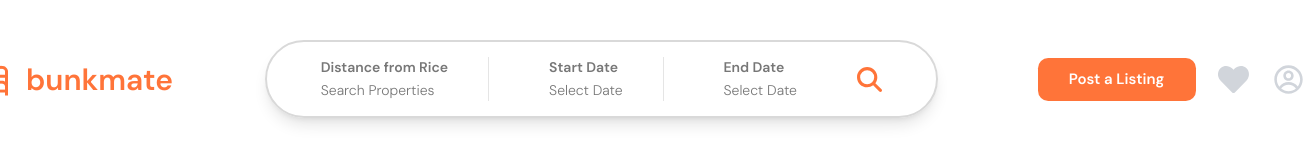
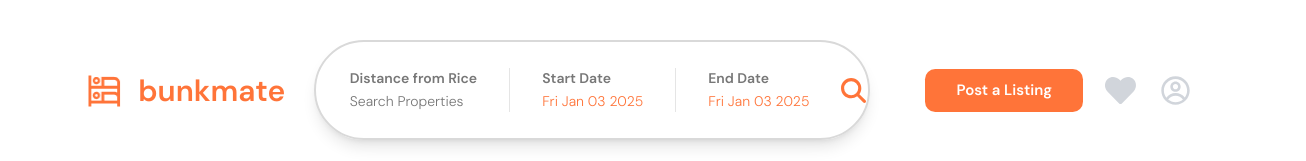
Before and after one commit to rice-apps/bunkmate-but-better, a Next.js app: page /listing in a window 1280 px wide. Shown: the top 161 px of the page, 1306 px wide, since content can reach past the window. Built offline with nearby package versions, Linux system fonts and the light colour scheme.

Commit message:
building navbar

```diff
--- a/components/Navbar.tsx
+++ b/components/Navbar.tsx
@@ -13,6 +13,8 @@ import {
   DropdownMenuSeparator,
   DropdownMenuTrigger,
 } from "@/components/ui/dropdown-menu"
+import { Calendar } from "@/components/ui/calendar";
+import { Popover, PopoverContent, PopoverTrigger } from "@radix-ui/react-popover";
 
 
 import { useState } from 'react';
@@ -25,15 +27,53 @@ import Link from 'next/link';
 // <FaMagnifyingGlass />
 //
 
-const Navbar = () => {
+interface ModularDropDownProps {
+  allOptions: string[];
+  title: string;
+}
 
-  const [selectedOption, setSelectedOption] = useState("Search Properties");
-  const [startDate, setStartDate] = useState("Select Date");
-  const [endDate, setEndDate] = useState("Select Date");
+const ModularDropDown: React.FC<ModularDropDownProps> = ({ allOptions, title }) => {
+  const [selectedOption, setSelectedOption] = useState(title);
 
+  const MenuItem: React.FC<{ option: string }> = ({ option }) => {
+    return (
+      <>
+        <DropdownMenuItem key={option} onClick={() => setSelectedOption(option)} className="flex justify-center">
+          <p className='hover:text-[#FF7439] text-center'>{option}</p>
+        </DropdownMenuItem>
+      </>
+    )
+  }
 
   return (
-    <div className='my-10 mx-10 flex flex-row place-items-center gap-[100px]'>
+    <>
+      <DropdownMenu key={title}>
+        <DropdownMenuTrigger asChild>
+          <button className='text-left max-w-full'>
+            <p className={`text-[14px] font-light ${selectedOption !== title ? "text-[#FF7439] font-bold" : "text-[#777777]"}`}>
+              {selectedOption}
+            </p>
+          </button>
+        </DropdownMenuTrigger>
+
+        <DropdownMenuContent className=''>
+          {allOptions.map((option) => {
+            return (
+              <MenuItem option={option} key={option} />
+            );
+          })}
+        </DropdownMenuContent>
+      </DropdownMenu>
+    </>
+  );
+}
+
+const Navbar = () => {
+  const [startDate, setStartDate] = useState<Date | undefined>(new Date());
+  const [endDate, setEndDate] = useState<Date | undefined>(new Date());
+
+  return (
+    <div className='my-10 mx-10 flex flex-row place-items-center xl:gap-[5%] lg:gap-[5%] md:gap-[3%] sm:gap-[1%]'>
       <button className='hover:scale-110 transition-transform duration:100'>
         <Link href='/' className='flex flex-row gap-[8.33] place-items-center'>
           <Image src="/bunkmate_logo.png" alt="Bunkmate Logo" width={35.48} height={35.48} className='h-[35.48px] w-[35.48px]' />
@@ -41,45 +81,45 @@ const Navbar = () => {
         </Link>
       </button>
 
-      <div className="w-[700px] h-[78px] border-[2px] border-[#D9D9D9] rounded-[50px] shadow-lg flex place-items-center justify-center">
-        <div className='w-[657px] h-[41px] justify-center place-items-center flex flex-row whitespace-nowrap gap-5'>
-          <div className='grid grid-rows-2 gap-[2px] border-r pr-10'>
+      <div className="w-[50vw] h-[12.5vh] border-[2px] border-[#D9D9D9] rounded-[50px] shadow-lg flex place-items-center justify-center">
+        <div className='max-w-full h-[41px] justify-center place-items-center flex flex-row whitespace-nowrap'>
+          <div className='grid grid-rows-2 gap-[2px] border-r sm:px-1 md:px-3 lg:px-6 xl:px-8'>
             <p className='text-[14px] font-semibold text-[#777777]'>Distance from Rice</p>
-            <DropdownMenu>
-              <DropdownMenuTrigger asChild>
+            <ModularDropDown allOptions={["< 1 mile", "< 3 miles", "< 5 miles", "> 5 miles"]} title={"Search Properties"} />
+          </div>
+          <div className='grid grid-rows-2 gap-[2px] border-r sm:px-1 md:px-3 lg:px-6 xl:px-8 text-left'>
+            <p className='text-[14px] font-semibold text-[#777777]'>Start Date</p>
+            <Popover>
+              <PopoverTrigger asChild>
                 <button className='text-left'>
-                  <p className={`text-[14px] font-light ${selectedOption !== "Search Properties" ? "text-[#FF7439] font-bold" : "text-[#777777]"}`}>
-                    {selectedOption}
-                  </p>
+                  <p className={`text-[14px] font-light ${startDate && startDate.toDateString() !== "Select Date" ? "text-[#FF7439] font-bold" : "text-[#777777]"}`}>{startDate ? startDate.toDateString() : "Select Date"}</p>
                 </button>
-              </DropdownMenuTrigger>
-              <DropdownMenuContent className=''>
-                <DropdownMenuItem onClick={() => setSelectedOption("< 1 mile")} className="flex justify-center">
-                  <p className='hover:text-[#FF7439] text-center'>&lt; 1 mile</p>
-                  </DropdownMenuItem>
-                <DropdownMenuItem onClick={() => setSelectedOption("< 3 miles")} className="flex justify-center">
-                  <p className='hover:text-[#FF7439] text-center'>&lt; 3 miles</p>
-                  </DropdownMenuItem>
-                <DropdownMenuItem onClick={() => setSelectedOption("< 5 miles")} className="flex justify-center">
-                  <p className='hover:text-[#FF7439] text-center'>&lt; 5 miles</p>
-                  </DropdownMenuItem>
-                <DropdownMenuItem onClick={() => setSelectedOption("> 5 miles")} className="flex justify-center">
-                  <p className='hover:text-[#FF7439] text-center'>&gt; 5 miles</p>
-                  </DropdownMenuItem>
-              </DropdownMenuContent>
-            </DropdownMenu>
+              </PopoverTrigger>
+              <PopoverContent className="p-2 bg-white rounded-lg shadow-lg" style={{ zIndex: 1000 }}>
+                <Calendar
+                        mode="single"
+                        selected={startDate}
+                        onSelect={setStartDate}
+                />
+              </PopoverContent>
+            </Popover>
           </div>
-          <div className='grid grid-rows-2 gap-[2px] border-r px-10 text-left'>
-            <p className='text-[14px] font-semibold text-[#777777]'>Start Date</p>
-            <button className='text-left'>
-              <p className='text-[14px] font-light text-[#777777]'>{ startDate }</p>
-            </button>
-          </div>
-          <div className='grid grid-rows-2 gap-[2px] px-10'>
+          <div className='grid grid-rows-2 gap-[2px] sm:px-1 md:px-3 lg:px-6 xl:px-8'>
             <p className='text-[14px] font-semibold text-[#777777]'>End Date</p>
-            <button className='text-left'>
-              <p className='text-[14px] font-light text-[#777777]'>{ endDate }</p>
-            </button>
+            <Popover>
+              <PopoverTrigger asChild>
+                <button className='text-left'>
+                <p className={`text-[14px] font-light ${endDate && endDate.toDateString() !== "Select Date" ? "text-[#FF7439] font-bold" : "text-[#777777]"}`}>{endDate ? endDate.toDateString() : "Select Date"}</p>
+                </button>
+              </PopoverTrigger>
+              <PopoverContent className="p-2 bg-white rounded-lg shadow-lg" style={{ zIndex: 1000 }}>
+              <Calendar
+                        mode="single"
+                        selected={endDate}
+                        onSelect={setEndDate}
+                />
+              </PopoverContent>
+            </Popover>
           </div>
           <button>
             <FaMagnifyingGlass
--- a/package.json
+++ b/package.json
@@ -25,7 +25,8 @@
     "react": "18.2.0",
     "react-day-picker": "^8.10.1",
     "react-dom": "18.2.0",
-    "react-icons": "^5.3.0"
+    "react-icons": "^5.3.0",
+    "shadcn-ui": "^0.9.2"
   },
   "devDependencies": {
     "@types/node": "20.10.6",
```
Also changed, not shown: 1 other file (tests, documents, lock files or other folders).
